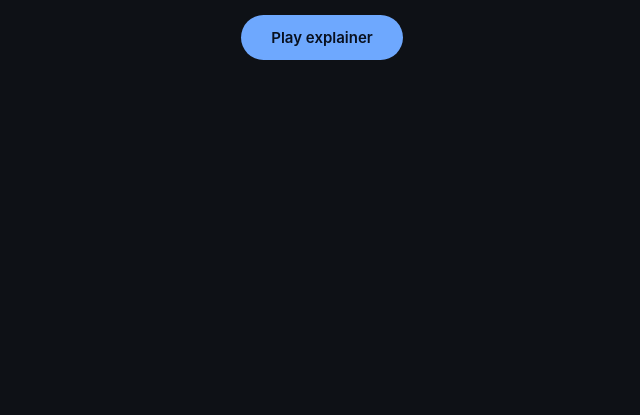
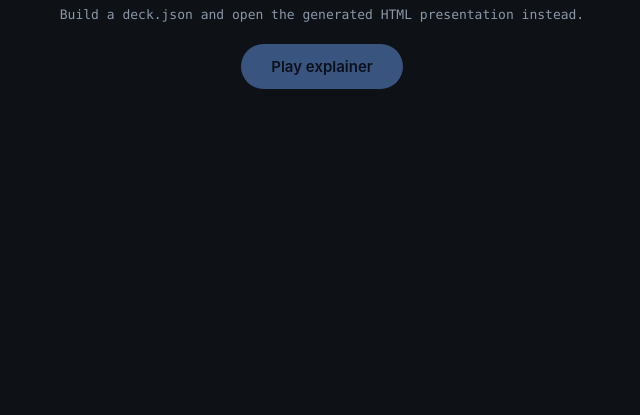
Before and after one commit to vishalx360/explain-skill, a website: page player.html in a window 1280 px wide. Shown: the part 385-800 px from the top of the page, without its empty margins (318-958 px from the left). Drawn offline with Linux system fonts and the light colour scheme.

Commit message:
Clarify raw player template behavior

```diff
--- a/player.html
+++ b/player.html
@@ -119,6 +119,7 @@ pre.code .src{white-space:pre;flex:1}
 #cover p{color:var(--dim);margin:0;font-family:var(--mono);font-size:13px}
 #cover button{background:var(--accent);color:var(--accent-ink);border:0;border-radius:999px;
   padding:13px 30px;font:600 15px var(--sans);cursor:pointer}
+#cover button:disabled{opacity:.45;cursor:not-allowed}
 #cover.gone{display:none}
 
 @media (max-width:760px){
@@ -163,7 +164,16 @@ pre.code .src{white-space:pre;flex:1}
 
 <script>window.DECK = /*DECK*/null;</script>
 <script>
-const D = window.DECK, S = D.slides, au = document.getElementById('au');
+const D = window.DECK;
+if (!D || !Array.isArray(D.slides)) {
+  document.title = 'Explainer template';
+  document.getElementById('covertitle').textContent = 'This is the player template';
+  document.getElementById('covermeta').textContent =
+    'Build a deck.json and open the generated HTML presentation instead.';
+  document.getElementById('start').disabled = true;
+  throw new Error('player.html is a build template; no deck data was injected');
+}
+const S = D.slides, au = document.getElementById('au');
 let si = 0, ti = 0, playing = false;
 
 /* Display preferences survive reloads without becoming part of deck data. */
```
Also changed, not shown: README.md.
